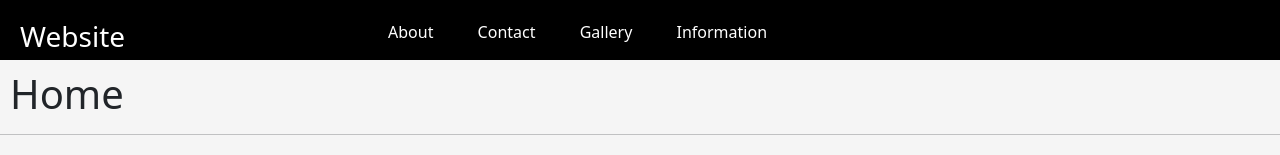
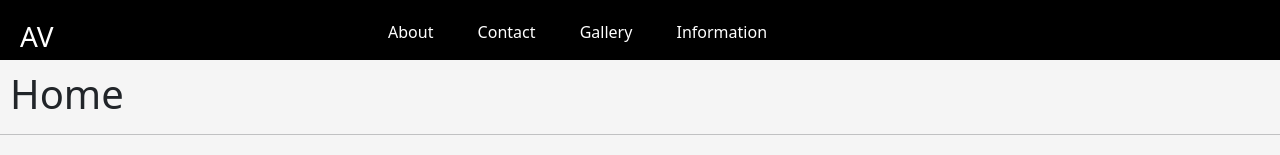
Before and after one commit to notarjunvijayan/cs50w, a plain HTML site: page home.html in a window 1280 px wide. Shown: the top 155 px of the page. Drawn offline with nearby package versions, Linux system fonts and the light colour scheme.

Commit message:
Changed webpage logo text

```diff
--- a/home.html
+++ b/home.html
@@ -9,7 +9,7 @@
         <div class="Container">
             <div class="row">
                 <div class = "col-3">
-                    <h3>Website</h3>
+                    <h3>AV</h3>
                 </div>
                 <div class = "col-9">
                     <ul id="menu">
```
Also changed, not shown: information.html (+1 -1 lines).
